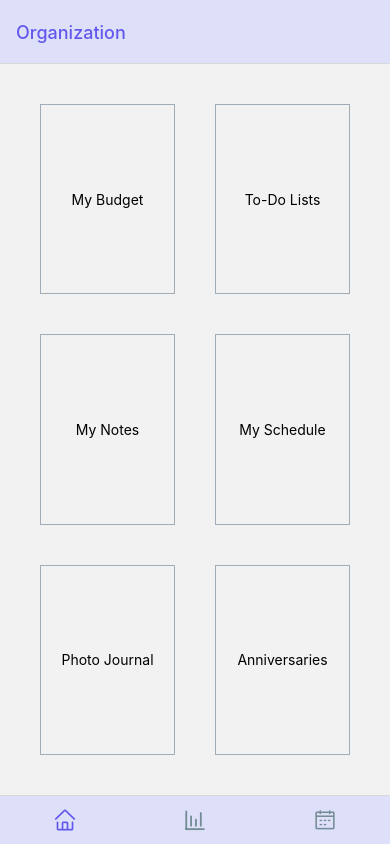
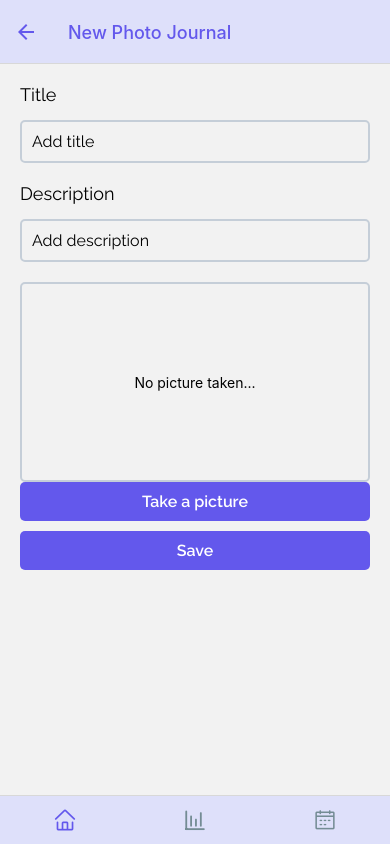
Before and after one commit to paulanietop/lista-nieto, a React Native app: screen /PhotoForm in a window 390 px wide. Built offline with nearby package versions, Linux system fonts and the light colour scheme.

Commit message:
Picture is saved successfully

```diff
--- a/package.json
+++ b/package.json
@@ -12,7 +12,9 @@
     "@react-navigation/bottom-tabs": "^6.5.7",
     "@react-navigation/native-stack": "^6.9.12",
     "expo": "~48.0.4",
+    "expo-file-system": "~15.2.2",
     "expo-font": "~11.1.1",
+    "expo-image-picker": "~14.1.1",
     "expo-splash-screen": "~0.18.1",
     "expo-status-bar": "~1.4.4",
     "react": "18.2.0",
@@ -21,7 +23,8 @@
     "react-native-safe-area-context": "4.5.0",
     "react-native-screens": "~3.20.0",
     "react-redux": "^8.0.5",
-    "redux": "^4.2.1"
+    "redux": "^4.2.1",
+    "redux-thunk": "^2.4.2"
   },
   "devDependencies": {
     "@babel/core": "^7.20.0"
--- /dev/null
+++ b/src/components/ImageSelector.js
@@ -0,0 +1,68 @@
+import * as ImagePicker from 'expo-image-picker'
+
+import { Alert, Image, StyleSheet, Text, View } from 'react-native'
+import React, { useState } from 'react'
+
+import Button from './Button'
+import { COLORS } from '../constants/Colors'
+
+const ImageSelector = ({onImage}) => {
+  const [pickedUri, setPickedUri] = useState()
+
+  const verifyPermissions = async () => {
+    const {status} = await ImagePicker.requestCameraPermissionsAsync()
+    console.log(status)
+    if(status !== 'granted') {
+      Alert.alert('Permisos insuficientes')
+      return false
+    }
+    return true
+  }
+
+  const handleTakeImage = async () => {
+    const isCameraOk = await verifyPermissions()
+    if(!isCameraOk) return
+    const image = await ImagePicker.launchCameraAsync({
+      allowsEditing: true,
+      aspect: [16,9],
+      quality: 0.8,
+    })
+    setPickedUri(image.assets[0].uri)
+    onImage(image.assets[0].uri)
+  }
+
+  return (
+    <View style={styles.container}>
+      <View style={styles.preview}>
+        { !pickedUri
+          ? (<Text>No picture taken...</Text>)
+          : (<Image style={styles.image} source={{uri: pickedUri}} />)
+        }
+      </View>
+      <View style={{flexDirection: 'row'}}>
+        <Button onPress={handleTakeImage} text="Take a picture" />
+      </View>
+    </View>
+  )
+}
+
+export default ImageSelector
+
+const styles = StyleSheet.create({
+  container: {
+    marginBottom: 10,
+  },
+  preview: {
+    width: '100%',
+    height: 200,
+    justifyContent: 'center',
+    alignItems: 'center',
+    borderColor: COLORS.secondary,
+    borderWidth: 2,
+    borderRadius: 5,
+  },
+  image: {
+    width: '100%',
+    height: '100%',
+  },
+})
--- a/src/components/ItemInput.js
+++ b/src/components/ItemInput.js
@@ -6,7 +6,7 @@ import React from 'react'
 
 const ItemInput = ({placeholder, onChangeText, itemText, addItemToList, children}) => {
   return (
-    <View style={styles.container}>
+    <View>
       <View style={styles.row}>
         <TextInput
           style={styles.input}
@@ -29,9 +29,6 @@ const ItemInput = ({placeholder, onChangeText, itemText, addItemToList, children
 export default ItemInput
 
 const styles = StyleSheet.create({
-  container: {
-    flex: 1
-  },
   row: {
     flexDirection: 'row',
     justifyContent: 'space-between',
--- /dev/null
+++ b/src/models/Journal.js
@@ -0,0 +1,10 @@
+class Journal {
+  constructor(id, title, description, image) {
+    this.id = id.toString();
+    this.title = title;
+    this.description = description;
+    this.image = image;
+  }
+}
+
+export default Journal;
--- a/src/navigators/ToDoNavigator.js
+++ b/src/navigators/ToDoNavigator.js
@@ -1,9 +1,13 @@
 import BudgetScreen from '../screens/BudgetScreen';
 import { COLORS } from '../constants/Colors';
+import {Ionicons} from '@expo/vector-icons'
+import NewPhotoScreen from '../screens/NewPhotoScreen';
 import OrganizationScreen from '../screens/OrganizationScreen';
+import PhotoScreen from '../screens/PhotoScreen';
 import ProjectScreen from '../screens/ProjectScreen';
 import React from 'react'
 import ToDoScreen from '../screens/ToDoScreen';
+import { TouchableOpacity } from 'react-native';
 import {createNativeStackNavigator} from '@react-navigation/native-stack'
 
 const Stack = createNativeStackNavigator();
@@ -22,6 +26,27 @@ const ToDoNavigator = () => {
     >
       <Stack.Screen name="Organization" component={OrganizationScreen}/>
       <Stack.Screen name="My Budget" component={BudgetScreen}/>
+      <Stack.Screen
+        name="PhotoJournal"
+        component={PhotoScreen}
+        options={({navigation}) => ({
+          title: 'Photo Journal',
+          headerRight: () => (
+            <TouchableOpacity onPress={() => {navigation.navigate('PhotoForm')}}>
+              <Ionicons
+                name='md-add'
+                color={COLORS.primary}
+                size={23}
+              />
+            </TouchableOpacity>
+          )
+        })}
+      />
+      <Stack.Screen
+        name="PhotoForm"
+        component={NewPhotoScreen}
+        options={() => ({title:'New Photo Journal'})}
+      />
       <Stack.Screen name="Projects" component={ProjectScreen}/>
       <Stack.Screen name="ToDo" component={ToDoScreen}
         options={({route}) => ({
--- /dev/null
+++ b/src/screens/NewPhotoScreen.js
@@ -0,0 +1,80 @@
+import React, { useState } from 'react'
+import { ScrollView, StyleSheet, Text, TextInput, View } from 'react-native'
+
+import { Button } from '../components'
+import { COLORS } from '../constants/Colors'
+import ImageSelector from '../components/ImageSelector'
+import { addJournal } from '../store/actions/journals.action'
+import { useDispatch } from 'react-redux'
+
+const NewFormScreen = ({navigation}) => {
+  const dispatch = useDispatch();
+  const [title, setTitle] = useState('');
+  const [description, setDescription] = useState('');
+  const [imageValue, setImageValue] = useState('')
+
+  const isDataComplete = () => {
+    return title !== '' && description !== '' && imageValue !== '';
+  }
+
+  const handleNewJournal = () => {
+    if(isDataComplete) {
+      console.log(title, description, imageValue)
+      dispatch(addJournal(title, description, imageValue))
+      navigation.navigate('PhotoJournal')
+    }
+  }
+
+  return (
+    <ScrollView style={styles.container}>
+      <View>
+        <Text style={styles.inputTitle}>Title</Text>
+        <TextInput
+          style={styles.input}
+          placeholder="Add title"
+          value={title}
+          onChangeText={text => setTitle(text)}
+        />
+        <Text style={styles.inputTitle}>Description</Text>
+        <TextInput
+          style={styles.input}
+          placeholder="Add description"
+          value={description}
+          onChangeText={text => setDescription(text)}
+        />
+      </View>
+      <ImageSelector onImage={image=>setImageValue(image)}/>
+      <Button
+        text='Save'
+        style={styles.button}
+        onPress={handleNewJournal}
+      />
+    </ScrollView>
+  )
+}
+
+export default NewFormScreen
+
+const styles = StyleSheet.create({
+  container: {
+    flex: 1,
+    padding: 20,
+  },
+  inputTitle: {
+    fontSize: 18,
+    fontFamily: 'raleway',
+    marginBottom: 15,
+  },
+  input: {
+    borderColor: COLORS.secondary,
+    borderRadius: 5,
+    borderWidth: 2,
+    fontFamily: 'raleway',
+    fontSize: 16,
+    padding: 10,
+    marginBottom: 20,
+  },
+  button: {
+    marginBottom: 40
+  }
+})
--- a/src/screens/OrganizationScreen.js
+++ b/src/screens/OrganizationScreen.js
@@ -33,7 +33,10 @@ const OrganizationScreen = ({navigation}) => {
       </View>
 
       <View style={styles.menuRow}>
-        <TouchableOpacity style={styles.menuBox}>
+        <TouchableOpacity
+          style={styles.menuBox}
+          onPress={() => navigation.navigate('PhotoJournal')}
+        >
           <Text style={styles.menuText}>Photo Journal</Text>
         </TouchableOpacity>
 
--- /dev/null
+++ b/src/screens/PhotoScreen.js
@@ -0,0 +1,32 @@
+import { FlatList, StyleSheet, Text, View } from 'react-native'
+
+import React from 'react'
+import journals from '../store/reducers/journals.reducer';
+import { useSelector } from 'react-redux'
+
+const PhotoScreen = () => {
+  const journals = useSelector(state=>state.journals.journals)
+  const renderPhotoItem = (data) => (
+    <View>
+      <Text>{data.item.title}</Text>
+      <Text>{JSON.stringify(data, null, 2)}</Text>
+    </View>
+  )
+
+
+  return (
+    <FlatList
+      style={styles.container}
+      data={journals}
+      renderItem={renderPhotoItem}
+    />
+  )
+}
+
+export default PhotoScreen
+
+const styles = StyleSheet.create({
+  container: {
+    flex: 1
+  }
+})
--- /dev/null
+++ b/src/store/actions/journals.action.js
@@ -0,0 +1,23 @@
+export const ADD_JOURNAL = 'ADD_JOURNAL'
+
+import * as FileSystem from 'expo-file-system'
+
+export const addJournal = (title, description, image) => {
+  return async dispatch => {
+      const fileName = image.split('/').pop()
+      const Path = FileSystem.documentDirectory + fileName
+
+      try {
+        FileSystem.moveAsync({
+          from: image,
+          to: Path
+        })
+      } catch (err) {
+        console.log(err.message)
+        throw err
+      }
+      console.log(title)
+      console.log(Path)
+      dispatch({ type: ADD_JOURNAL, payload: {title, description, image: Path}})
+    }
+}
--- a/src/store/index.js
+++ b/src/store/index.js
@@ -1,11 +1,14 @@
-import {combineReducers, createStore} from 'redux';
+import {applyMiddleware, combineReducers, createStore} from 'redux';
 
+import JournalsReducer from './reducers/journals.reducer';
 import ProjectReducer from './reducers/project.reducer';
 import TaskReducer from './reducers/task.reducer';
+import thunk from 'redux-thunk'
 
 const RootReducer = combineReducers({
   tasks: TaskReducer,
-  projects: ProjectReducer
+  projects: ProjectReducer,
+  journals: JournalsReducer,
 })
 
-export default createStore(RootReducer)
+export default createStore(RootReducer, applyMiddleware(thunk))
--- /dev/null
+++ b/src/store/reducers/journals.reducer.js
@@ -0,0 +1,22 @@
+import { ADD_JOURNAL } from "../actions/journals.action";
+import Journal from '../../models/Journal'
+
+const initialState = {
+  journals: []
+}
+
+const JournalsReducer = (state = initialState, action) => {
+  console.log(action)
+  switch(action.type) {
+    case ADD_JOURNAL:
+      const newJournal = new Journal(Date.now(), action.payload.title, action.payload.description, action.payload.image)
+      return {
+        ...state,
+        journals: state.journals.concat(newJournal)
+      }
+    default:
+      return state
+  }
+}
+
+export default JournalsReducer;
```
Also changed, not shown: 1 other file (tests, documents, lock files or other folders).
